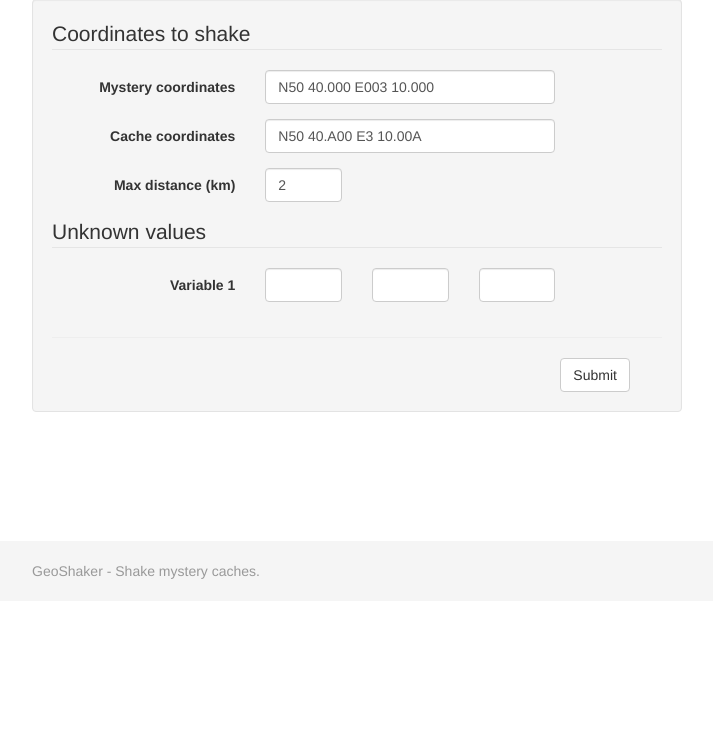
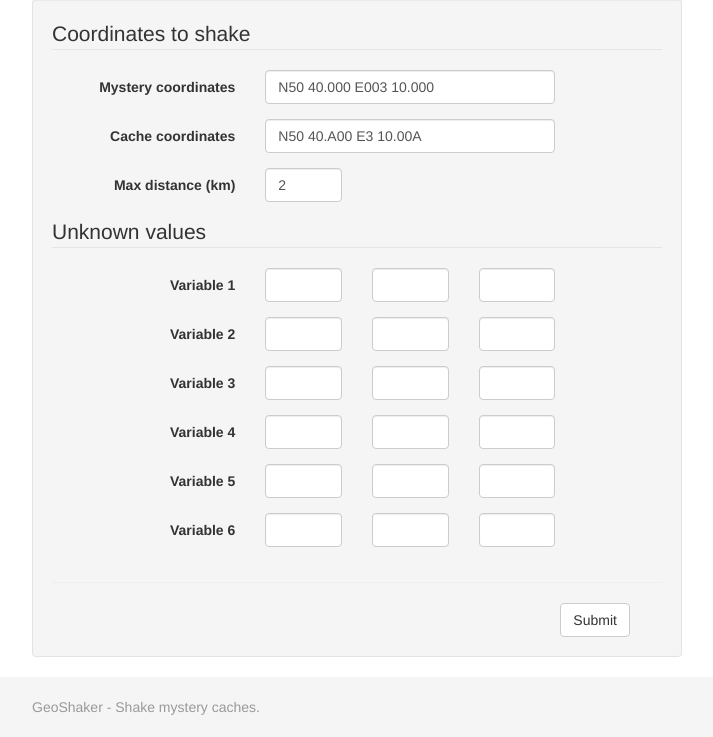
Before and after one commit to driquet/geoshaker, a Flask app: page / in a window 1280 px wide. Shown: the part 199-936 px from the top of the page, without its empty margins (283-996 px from the left). Before the commit the page ends 778 px from the top, so only its background shows below. Run offline with Flask 2, Linux system fonts and the light colour scheme.

Commit message:
templating - unknown values into the template

```diff
--- a/geoshake/frontend/forms.py
+++ b/geoshake/frontend/forms.py
@@ -6,13 +6,13 @@ Author: Damien Riquet <d.riquet@gmail.com>
 Description: Web forms
 '''
 
-from wtforms import Form, TextField, IntegerField, validators
+from wtforms import Form, TextField, FormField, IntegerField, FieldList, validators
 
 
 class UnknownForm(Form):
-    symbol = TextField('Symbol', [validators.required()], default="A")
-    min_val = IntegerField('Minimum value', [validators.required()], default=0)
-    max_val = IntegerField('Minimum value', [validators.required()], default=10)
+    symbol = TextField('Symbol', [], default="A")
+    min_val = IntegerField('Minimum value', [], default=0)
+    max_val = IntegerField('Minimum value', [], default=10)
 
 
 class ShakerForm(Form):
@@ -27,3 +27,6 @@ class ShakerForm(Form):
     mystery = TextField('Mystery coordinates', [validators.required()], default="N50 40.000 E003 10.000")
     cache = TextField('Cache coordinates', [validators.required()], default="N50 40.A00 E3 10.00A")
     max_distance = IntegerField('Max distance (km)', [validators.required(), validators.NumberRange(min=1)], default=2)
+
+    # Unknown values forms
+    variables = FieldList(FormField(UnknownForm), min_entries=6, max_entries=6)
--- a/geoshake/frontend/templates/forms.html
+++ b/geoshake/frontend/templates/forms.html
@@ -17,8 +17,17 @@
     {% endif %}
 {%- endmacro %}
 
-{% macro form_input(field) -%}
-    <div class="col-sm-2">
-        <input type="text" name="{{ field.id }}" id="{{ field.id }}" class="form-control" placeholder="{{ field.default }}">
+{% macro form_variable(field, idx) -%}
+    <div class="form-group">
+        <label for="{{ field.symbol.id }}" class="col-sm-4 control-label">Variable {{ idx }}</label>
+        <div class="col-sm-2">
+            <input type="text" name="{{ field.symbol.id }}" id="{{ field.symbol.id }}" class="form-control">
+        </div>
+        <div class="col-sm-2">
+            <input type="text" name="{{ field.min_val.id }}" id="{{ field.min_val.id }}" class="form-control">
+        </div>
+        <div class="col-sm-2">
+            <input type="text" name="{{ field.max_val.id }}" id="{{ field.max_val.id }}" class="form-control">
+        </div>
     </div>
 {%- endmacro %}
--- a/geoshake/frontend/templates/home.html
+++ b/geoshake/frontend/templates/home.html
@@ -24,24 +24,15 @@
 
         <fieldset>
             <legend>Unknown values</legend>
-            <div class="form-group">
-                <label for="start-date" class="col-sm-4 control-label">Variable 1</label>
-                <div class="col-sm-2">
-                    <input type="text" name="startDate" id="start-date" class="form-control">
-                </div>
-                <div class="col-sm-2">
-                    <input type="text" name="startTime" id="start-time" class="form-control">
-                </div>
-                <div class="col-sm-2">
-                    <input type="text" name="startTime" id="start-time" class="form-control">
-                </div>
-            </div>
+            {% for var in form.variables %}
+                {{ m.form_variable(var, loop.index) }}
+            {% endfor %}
         </fieldset>
 
+        <hr/>
+        <button type="submit" class="btn btn-default col-lg-offset-10">Submit</button>
 
-        <hr/>
 
-        <button type="submit" class="btn btn-default col-lg-offset-10">Submit</button>
 
     </form>
 {% endblock %}
```
